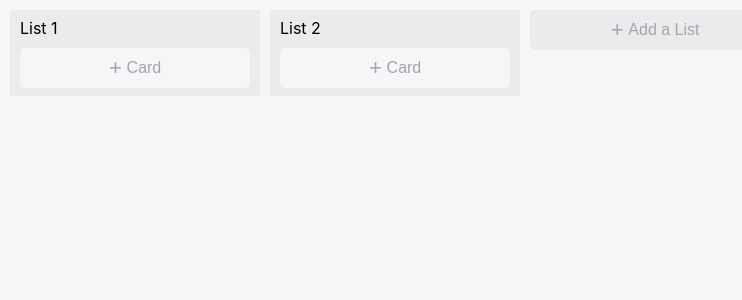
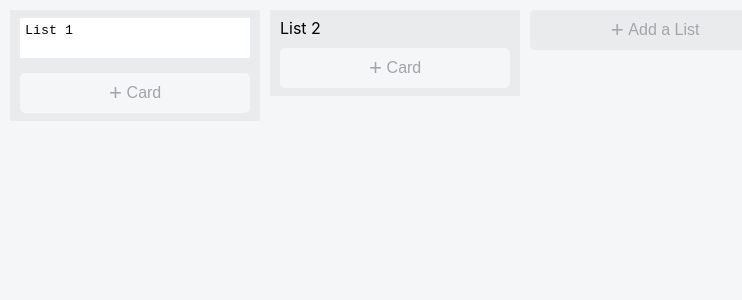
Before and after one commit to fawadmehmood11/kanban-board, a React (Create React App) app: page / in a window 1280 px wide. Both pictures are taken after a click on the element "List 1". Shown: the top 300 px of the page, without its empty margins (0-742 px from the left). Built offline with nearby package versions, Linux system fonts and the light colour scheme.

Commit message:
added functionality for updating list tittle

```diff
--- /dev/null
+++ b/src/components/Editor.jsx
@@ -0,0 +1,15 @@
+import React from "react";
+import TextAreaComp from "./TextAreaComp";
+
+const Editor = ({ tittle, handleChange, updateTitle, list }) => {
+  return (
+    <TextAreaComp
+      value={tittle}
+      handleChange={handleChange}
+      list={list}
+      saveChange={updateTitle}
+    />
+  );
+};
+
+export default Editor;
--- a/src/components/List.jsx
+++ b/src/components/List.jsx
@@ -3,26 +3,56 @@ import { useState } from "react";
 import "../styles/List.css";
 import NewCardCreator from "./NewCardCreator";
 import Creator from "./Creator";
+import Editor from "./Editor";
+import { useEffect } from "react";
+import { useDispatch } from "react-redux";
+import { updateListTitle } from "../features/ListSlice";
 
 const List = ({ list }) => {
   const [isAddingCard, setAddCard] = useState(false);
-  const [isEditingTitle, setNewTitle] = useState(false);
+  const [newTittle, setNewTitle] = useState("");
+  const [isEditingTitle, setisEditingTitle] = useState(false);
+  const { id, tittle, cards } = list;
+  const dispatch = useDispatch();
 
-  const { id, tittle, cards } = list;
+  useEffect(() => {
+    if (tittle) setNewTitle(tittle);
+  }, [tittle]);
 
   const toggleCardCreator = () => {
     setAddCard(!isAddingCard);
   };
 
   const toggleTitleEditing = () => {
-    setNewTitle(!isEditingTitle);
+    setisEditingTitle(!isEditingTitle);
+  };
+
+  const handleTittleChange = (e) => {
+    setNewTitle(e.target.value);
+  };
+
+  const updateTitle = (e) => {
+    // e.preventDefault();
+    if (e.keyCode === 13) {
+      dispatch(updateListTitle(id, newTittle));
+      toggleTitleEditing();
+    }
   };
 
   return (
     <div className="listItem">
-      <div className="lisTittle" onClick={toggleTitleEditing}>
-        {tittle}
-      </div>
+      {isEditingTitle ? (
+        <Editor
+          tittle={newTittle}
+          handleChange={handleTittleChange}
+          updateTitle={updateTitle}
+          list={true}
+        />
+      ) : (
+        <div className="lisTittle" onClick={toggleTitleEditing}>
+          {tittle}
+        </div>
+      )}
 
       {cards &&
         cards.map((card) => {
--- a/src/components/TextAreaComp.jsx
+++ b/src/components/TextAreaComp.jsx
@@ -11,13 +11,20 @@ const TextArea = styled(TextareaAutosize)`
   resize: none;
 `;
 
-const TextAreaComp = ({ value, placeholderVal, handleChange, list }) => {
+const TextAreaComp = ({
+  value,
+  placeholderVal,
+  handleChange,
+  saveChange,
+  list,
+}) => {
   return (
     <TextArea
       value={value}
       placeholder={placeholderVal}
       onChange={handleChange}
       minRows={list ? 2 : 3}
+      onKeyDown={saveChange}
     />
   );
 };
--- a/src/features/ListSlice.jsx
+++ b/src/features/ListSlice.jsx
@@ -31,6 +31,23 @@ const listSlice = createSlice({
       },
     },
 
+    updateListTitle: {
+      reducer: (state, action) => {
+        const relevantList = state.lists.find(
+          (list) => list.id === action.payload.id
+        );
+        relevantList.tittle = action.payload.tittle;
+      },
+      prepare(id, newTittle) {
+        return {
+          payload: {
+            id,
+            tittle: newTittle,
+          },
+        };
+      },
+    },
+
     addCard: (state, action) => {
       const relevantList = state.lists.find((list) => {
         return list.id === action.payload.listId;
@@ -51,6 +68,6 @@ const listSlice = createSlice({
 
 export const getLists = (state) => state.lists.lists;
 
-export const { addList, addCard } = listSlice.actions;
+export const { addList, addCard, updateListTitle } = listSlice.actions;
 
 export default listSlice.reducer;
```
